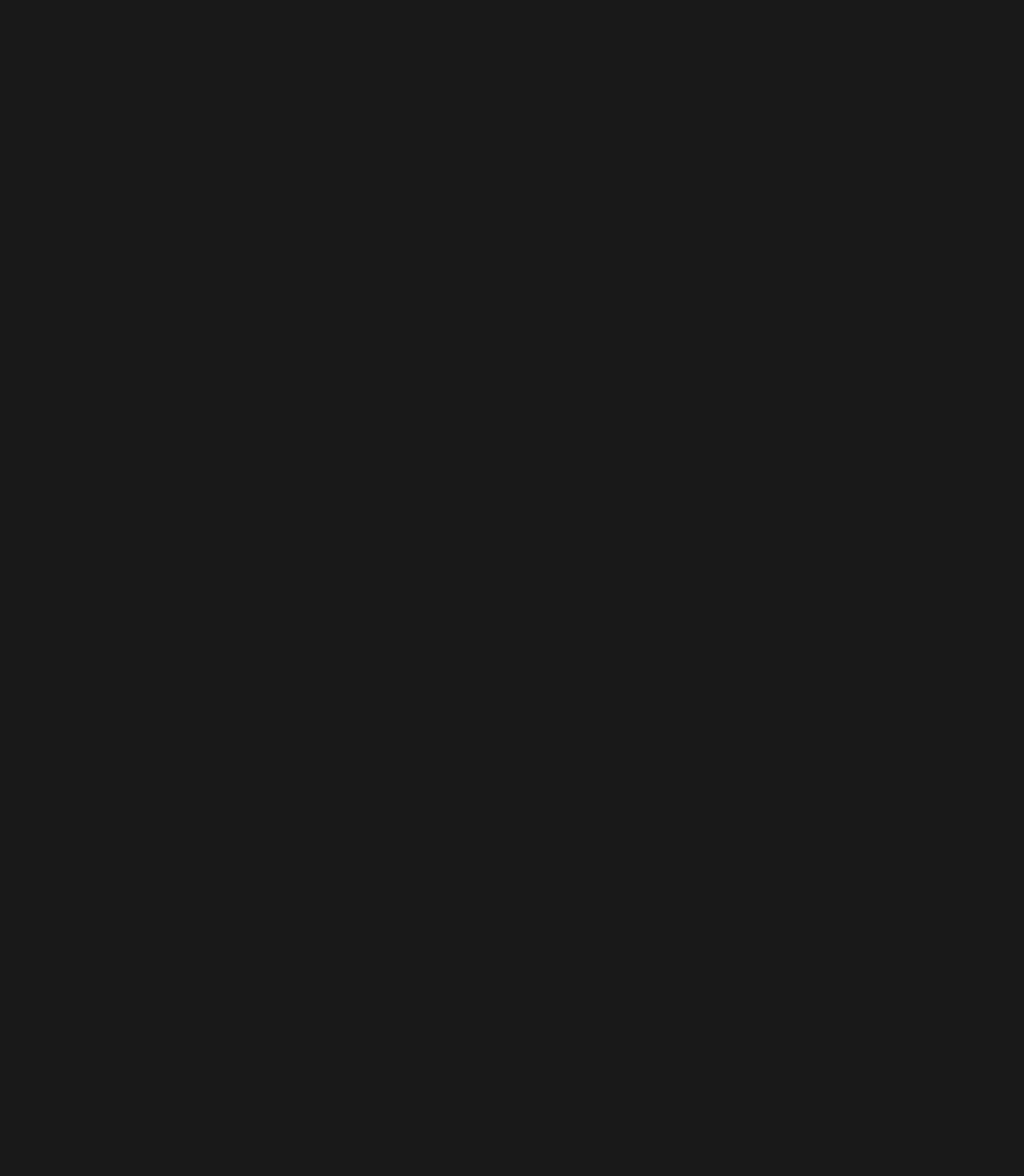
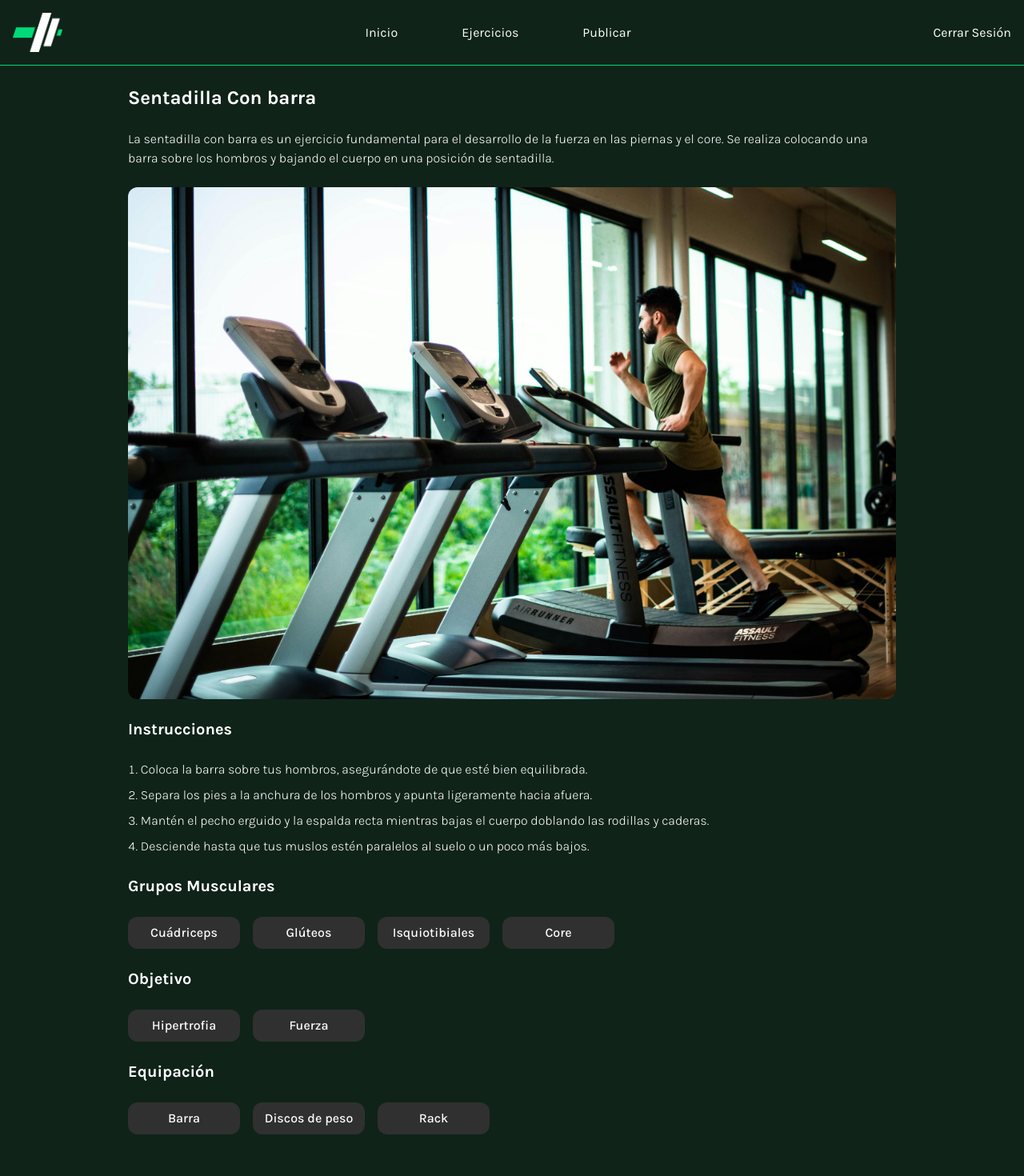
Before and after one commit to Swarch-2025ii-ProofLift/prooflift-fe, a React (Vite) app: page /infoExercises in a window 1280 px wide. Before the commit this address had no page. Shown: the top 1470 px of the page at 80% size. Before the commit the page ends 800 px from the top, so only its background shows below. Built offline with nearby package versions, Linux system fonts and the light colour scheme.

Commit message:
feat: pantalla info ejercicio

```diff
--- a/src/App.jsx
+++ b/src/App.jsx
@@ -4,6 +4,7 @@
 import { Login } from './pages/Login.jsx'
 import { SignUp } from './pages/SignUp.jsx'
 import { Exercises } from './pages/Exercises.jsx'
+import { InfoExercises } from './pages/InfoExercises.jsx'
 
 function App () {
   return (
@@ -12,6 +13,7 @@
         <Route path='/' element={<Login />} />
         <Route path='/signup' element={<SignUp />} />
         <Route path='/exercises' element={<Exercises />} />
+        <Route path='/infoExercises' element={<InfoExercises />} />
       </Routes>
     </Router>
   )
--- /dev/null
+++ b/src/components/infoExercises/MuscleGroupCard.jsx
@@ -0,0 +1,10 @@
+function MuscleGroupCard({ muscleGroup }) {
+  return (
+    <div className="w-35 h-10 flex justify-center items-center rounded-xl font-medium
+    shrink-0 bg-tertiary text-secondary">
+      {muscleGroup}
+    </div>
+  )
+}
+
+export {MuscleGroupCard}
--- a/src/components/layout/Header.jsx
+++ b/src/components/layout/Header.jsx
@@ -35,8 +35,8 @@
 
       {/* Menú lateral en móviles */}
       <aside
-        className={`fixed top-0 left-0 h-full w-64 bg-primary
-            transform transition-transform duration-300 ${
+        className={`fixed top-0 left-0 h-full w-64 bg-background-secondary shadow-lg
+            transform transition-transform duration-300 text-white lg:hidden ${
               menuOpen ? "translate-x-0" : "-translate-x-full"
             }`}
       >
--- a/src/pages/Exercises.jsx
+++ b/src/pages/Exercises.jsx
@@ -9,9 +9,8 @@
   return (
     <div>
       <Header />
-      <main className="w-full h-full flex flex-col items-center gap-6 mt-6 mb-20
-      lg:items-start lg:pl-20">
-        <h1 className="text-xl font-bold text-secondary lg:text-2xl">Explorar Ejercicios</h1>
+      <main className="main__exercises">
+        <h1 className="h1__title">Explorar Ejercicios</h1>
         <SearchBar />
         <div className="w-[90%] flex gap-4 overflow-x-auto pb-4">
           <MuscularGroupButton groupName="Todos" />
--- /dev/null
+++ b/src/pages/InfoExercises.jsx
@@ -0,0 +1,50 @@
+import { Header } from "../components/layout/Header"
+import imgProof from "/gym-proof.jpg"
+import { MuscleGroupCard } from "../components/infoExercises/MuscleGroupCard"
+import { Footer } from "../components/layout/Footer"
+
+
+function InfoExercises() {
+  return (
+    <div className="bg-background-secondary">
+        <Header />
+        <main className="w-full h-full flex flex-col items-start gap-6 mb-10
+        px-4 py-6 text-white lg:px-40">
+        <h1 className="h1__title">Sentadilla Con barra</h1>
+        <p className="font-light">La sentadilla con barra es un ejercicio fundamental para el desarrollo de la
+            fuerza en las piernas y el core. Se realiza colocando una barra sobre los hombros y
+            bajando el cuerpo en una posición de sentadilla.</p>
+        <img className="rounded-xl" src={imgProof} alt="imagen del ejercicio" />
+        <h2 className="h2__InfoExercises">Instrucciones</h2>
+        <ul className="list-decimal list-inside flex flex-col gap-2 font-light">
+            <li>Coloca la barra sobre tus hombros, asegurándote de que esté bien equilibrada.</li>
+            <li>Separa los pies a la anchura de los hombros y apunta ligeramente hacia afuera.</li>
+            <li>Mantén el pecho erguido y la espalda recta mientras bajas el cuerpo doblando las
+                rodillas y caderas.</li>
+            <li>Desciende hasta que tus muslos estén paralelos al suelo o un poco más bajos.</li>
+        </ul>
+        <h2 className="h2__InfoExercises">Grupos Musculares</h2>
+        <div className="main__divMusclerGroupsBar">
+            <MuscleGroupCard muscleGroup="Cuádriceps" />
+            <MuscleGroupCard muscleGroup="Glúteos" />
+            <MuscleGroupCard muscleGroup="Isquiotibiales" />
+            <MuscleGroupCard muscleGroup="Core" />
+        </div>
+        <h2 className="h2__InfoExercises">Objetivo</h2>
+        <div className="main__divMusclerGroupsBar">
+            <MuscleGroupCard muscleGroup="Hipertrofia" />
+            <MuscleGroupCard muscleGroup="Fuerza" />
+        </div>
+        <h2 className="h2__InfoExercises">Equipación</h2>
+        <div className="main__divMusclerGroupsBar">
+            <MuscleGroupCard muscleGroup="Barra" />
+            <MuscleGroupCard muscleGroup="Discos de peso" />
+            <MuscleGroupCard muscleGroup="Rack" />
+        </div>
+        </main>
+        <Footer />
+    </div>
+  )
+}
+
+export { InfoExercises }
--- a/src/style.css
+++ b/src/style.css
@@ -43,3 +43,19 @@
 .li__header {
   @apply cursor-pointer hover:text-primary
 }
+
+.h1__title {
+  @apply text-xl font-bold text-secondary lg:text-2xl
+}
+
+.h2__InfoExercises {
+  @apply text-lg font-bold lg:text-xl;
+}
+
+.main__exercises {
+  @apply w-full h-full flex flex-col items-center gap-6 mt-6 mb-20 lg:items-start lg:pl-20
+}
+
+.main__divMusclerGroupsBar {
+  @apply w-full flex overflow-x-auto gap-4
+}
```
